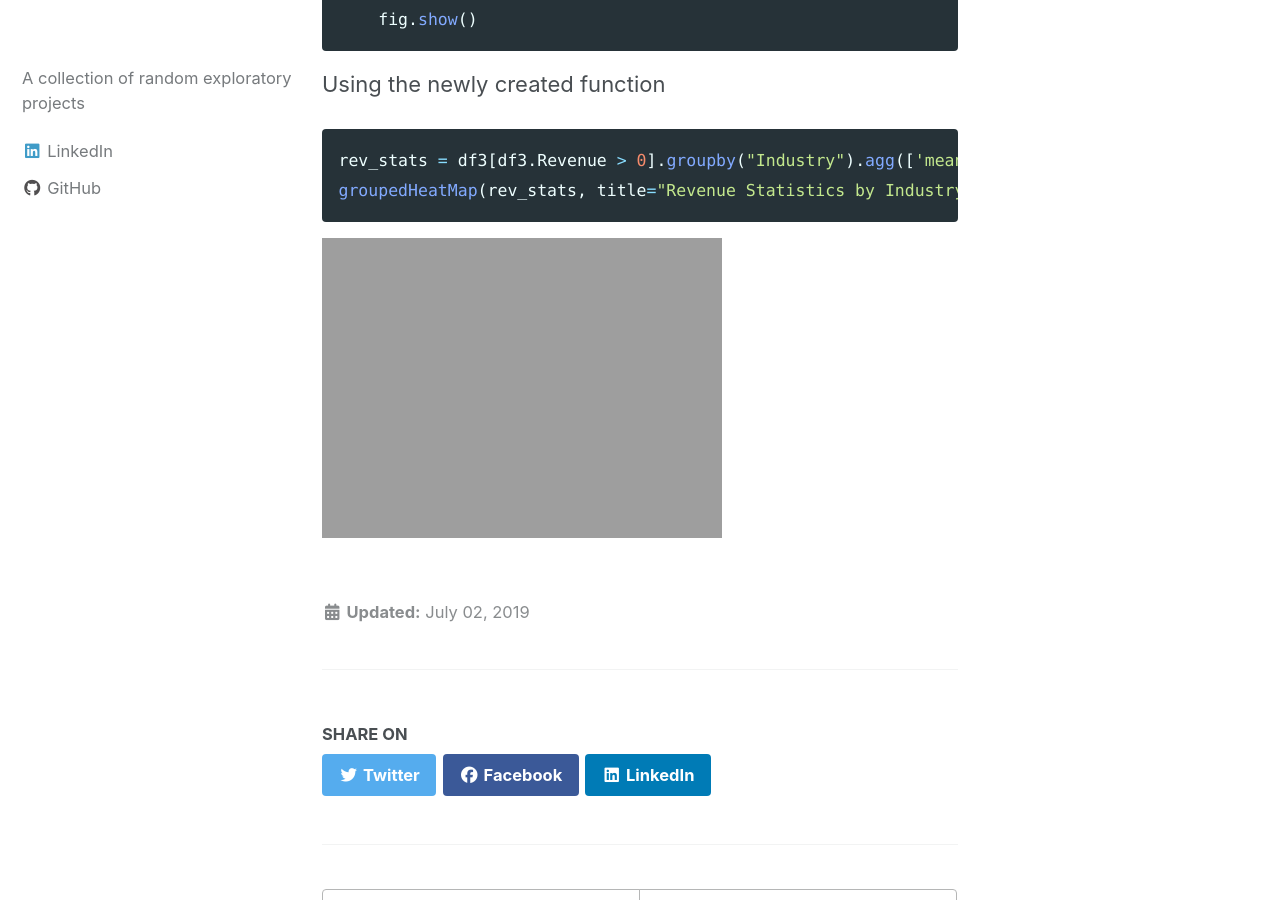
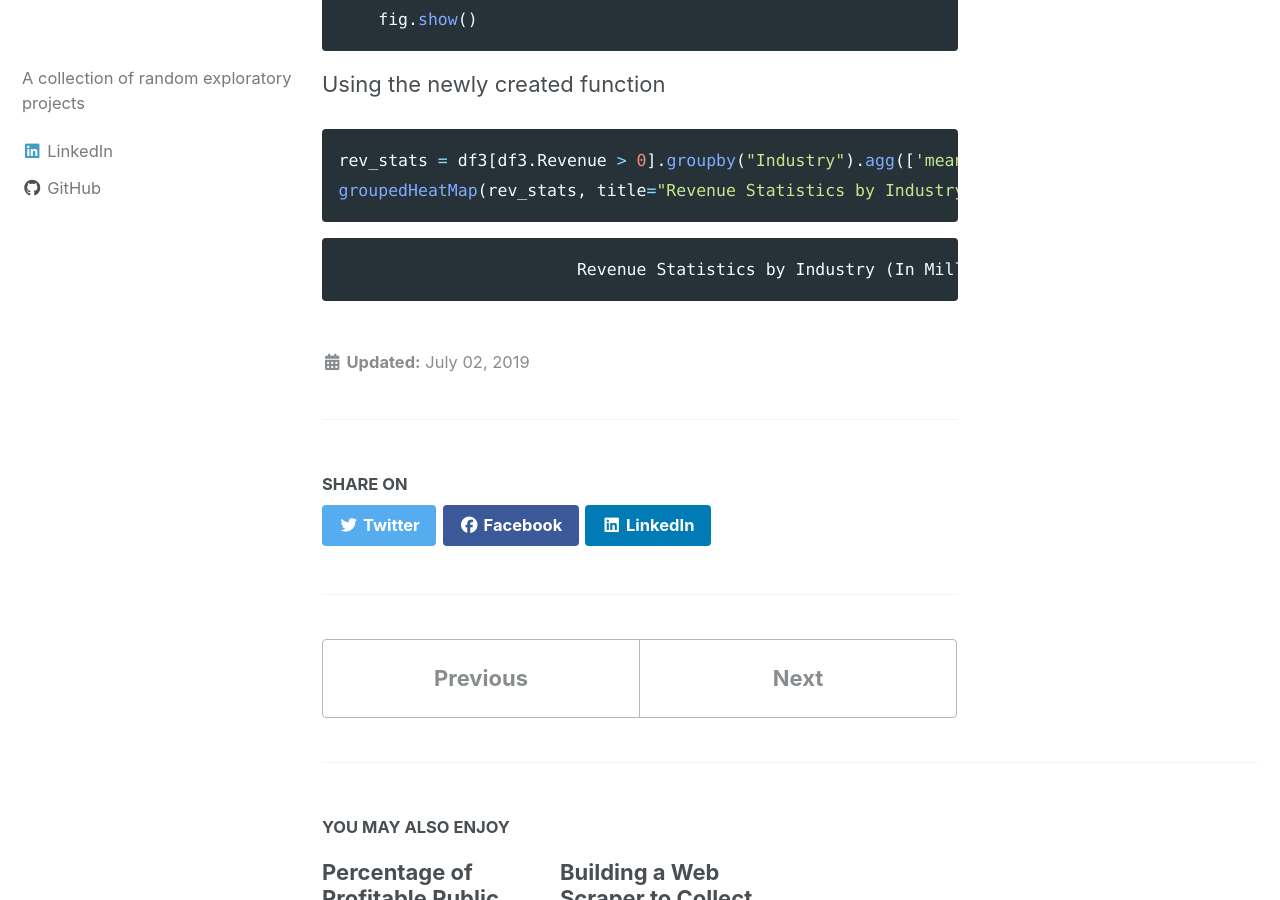
Before and after one commit to eila-elyas/eila-elyas.github.io, a Jekyll site: the page built from _posts/2019-07-02-Exploring Inc 5000 Data.md, in a window 1280 px wide and 900 px high, scrolled down 12219 px. Built offline with Jekyll 4.4.1, drawn with Linux system fonts in a browser that asks for light colours; cached includes are drawn as plain includes; nearby versions of some CDN libraries.

Commit message:
adding title to heatmap

````diff
--- a/_posts/2019-07-02-Exploring Inc 5000 Data.md
+++ b/_posts/2019-07-02-Exploring Inc 5000 Data.md
@@ -972,5 +972,5 @@ Using the newly created function
 rev_stats = df3[df3.Revenue > 0].groupby("Industry").agg(['mean', 'std', 'count', 'max', 'min', 'sum']).Revenue
 groupedHeatMap(rev_stats, title="Revenue Statistics by Industry (In Millions)")
 ```
-
+				Revenue Statistics by Industry (In Millions)
 <img src="{{ site.url }}{{ site.baseurl }}/images/explore-inc/output_40_1.png" alt="">
````
